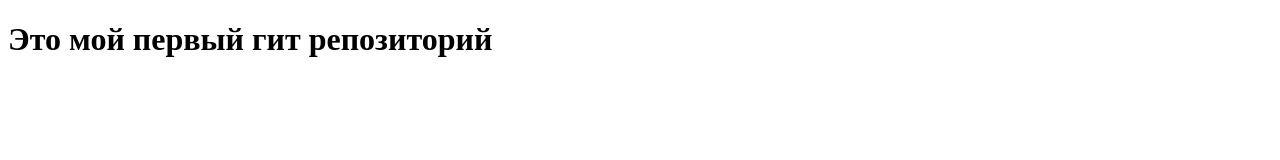
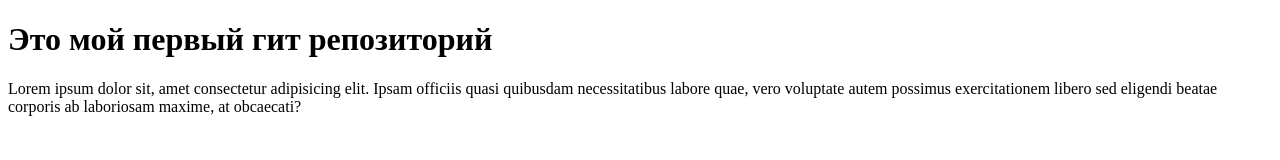
Before and after one commit to AndreeyySavvin/sand-smile-Savin, a plain HTML site: page index.html in a window 1280 px wide. Drawn offline with Linux system fonts and the light colour scheme.

Commit message:
Мой второй коммит

```diff
--- a/index.html
+++ b/index.html
@@ -8,5 +8,7 @@
 </head>
 <body>
     <h1>Это мой первый гит репозиторий</h1>
+
+    <P>Lorem ipsum dolor sit, amet consectetur adipisicing elit. Ipsam officiis quasi quibusdam necessitatibus labore quae, vero voluptate autem possimus exercitationem libero sed eligendi beatae corporis ab laboriosam maxime, at obcaecati?</P>
 </body>
 </html>
```
